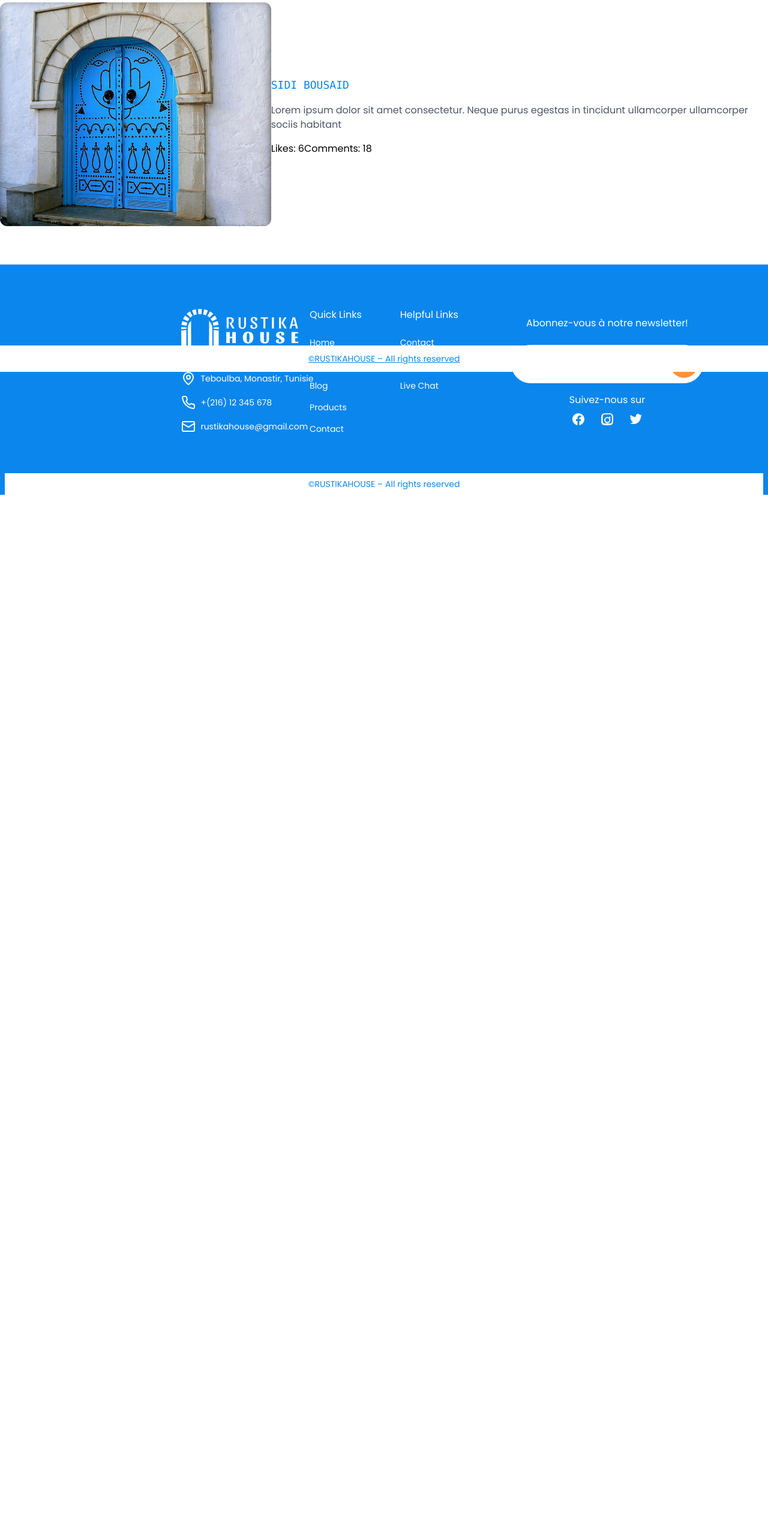
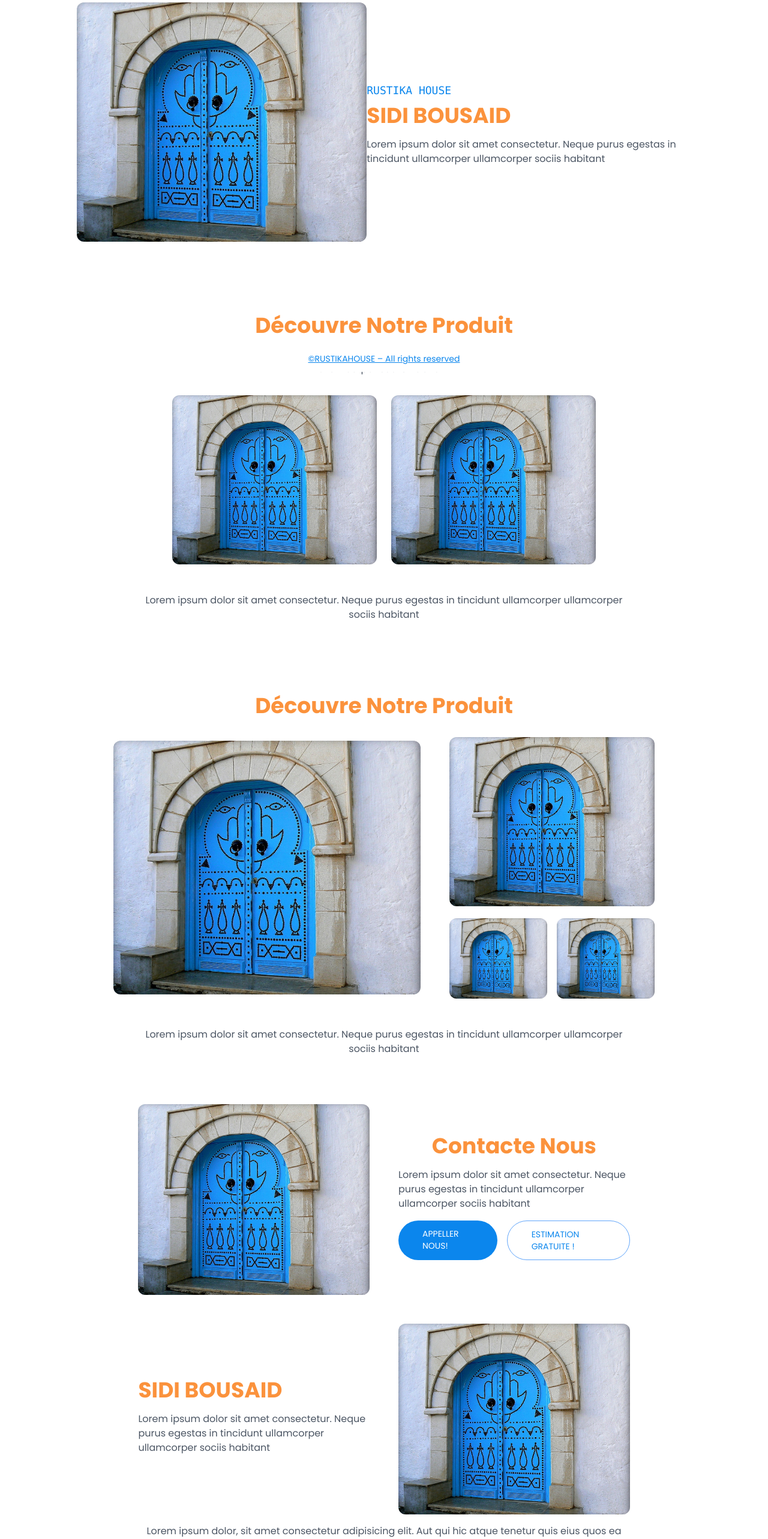
Before and after one commit to Hakimsabkhi/blog-website-Rustic-door-nextjs14approuter, a Next.js app: page /product/1 in a window 1280 px wide. Shown: the part 180-2746 px from the top of the page at 60% size. Before the commit the page ends 1005 px from the top, so only its background shows below. Built offline with nearby package versions, Linux system fonts and the light colour scheme.

Commit message:
NV Update

```diff
--- a/public/data.ts
+++ b/public/data.ts
@@ -199,6 +199,39 @@ export const posts = [
     },
 
   ];
+ {/* Decouvre More In Product Deatils Page*/}
+export const DecouvreMore =[
+  {
+    id: 1,
+    category: 'SIDI BOUSAID',
+    imgSrc: Product1,
+    title: 'SIDI BOUSAID',
+    description: 'Lorem ipsum dolor sit amet consectetur. Neque purus egestas in tincidunt ullamcorper ullamcorper sociis habitant',
+    likes: 6,
+    comments: 18,
+},
+{
+    id: 2,
+    category: 'RADIAS',
+    imgSrc: Product2,
+    title: 'RADIAS',
+    description: 'Lorem ipsum dolor sit amet consectetur. Neque purus egestas in tincidunt ullamcorper ullamcorper sociis habitant',
+    likes: 6,
+    comments: 18,
+
+},
+{
+    id: 3,
+    category: 'TUNIS',
+    imgSrc: Product3,
+    title: 'TUNIS',
+    description: 'Lorem ipsum dolor sit amet consectetur. Neque purus egestas in tincidunt ullamcorper ullamcorper sociis habitant',
+    likes: 6,
+    comments: 18,
+
+
+},
+];
 
   {/*All Peoduct IN Product Page*/}
   export interface Product {
@@ -215,7 +248,6 @@ export const posts = [
     {
         id: 1,
         category: 'SIDI BOUSAID',
-
         imgSrc: Product1,
         title: 'SIDI BOUSAID',
         description: 'Lorem ipsum dolor sit amet consectetur. Neque purus egestas in tincidunt ullamcorper ullamcorper sociis habitant',
@@ -225,7 +257,6 @@ export const posts = [
     {
         id: 2,
         category: 'RADIAS',
-
         imgSrc: Product2,
         title: 'RADIAS',
         description: 'Lorem ipsum dolor sit amet consectetur. Neque purus egestas in tincidunt ullamcorper ullamcorper sociis habitant',
@@ -236,9 +267,7 @@ export const posts = [
     {
         id: 3,
         category: 'TUNIS',
-
         imgSrc: Product3,
-
         title: 'TUNIS',
         description: 'Lorem ipsum dolor sit amet consectetur. Neque purus egestas in tincidunt ullamcorper ullamcorper sociis habitant',
         likes: 6,
--- a/src/app/product/[id]/page.tsx
+++ b/src/app/product/[id]/page.tsx
@@ -1,13 +1,18 @@
 "use client";
 
 import React from 'react';
-import { useRouter } from 'next/navigation'; // Use 'next/navigation' for App Router
+import { useParams } from 'next/navigation';
 import { products } from 'public/data'; // Adjust path as needed
-import ProductDetails from '../../One_Product/page'; // Adjust path as needed
-import { Product } from 'public/data'; // Import Product type
+import FirstBlock from '@/app/product_details/components/FirstBlock';
+import SecondBlock from '@/app/product_details/components/SecondBlock';
+import ThredBlock from '@/app/product_details/components/ThredBlock';
+import ContactBlock from '@/app/product_details/components/ContactBlock';
+import BlockFive from '@/app/product_details/components/BlockFive'; // Adjust path as needed
+import DecouvreMore from '@/app/product_details/components/DecouvreMore';
 
-const ProductPage: React.FC<{ params: { id: string } }> = ({ params }) => {
-    const { id } = params;
+const ProductPage: React.FC = () => {
+  const params = useParams();
+  const { id } = params as { id: string }; // Type assertion to ensure id is a string
 
   // Ensure id is defined and is a number
   const productId = id ? parseInt(id, 10) : NaN;
@@ -21,7 +26,12 @@ const ProductPage: React.FC<{ params: { id: string } }> = ({ params }) => {
 
   return (
     <div>
-        <ProductDetails product={product} />
+      <FirstBlock products={[product]} />
+      <SecondBlock products={[product]} />
+      <ThredBlock products={[product]} />
+      <ContactBlock products={[product]} />
+      <BlockFive products={[product]} />
+      <DecouvreMore/>
     </div>
   );
 };
--- a/src/app/product_details/components/BlockFive.tsx
+++ b/src/app/product_details/components/BlockFive.tsx
@@ -1,33 +1,31 @@
-import React from 'react'
+"use client";
+
+import React from 'react';
 import Image from 'next/image';
-import { ProductDetail1 } from 'public/img/image';
+import { Product } from 'public/data'; // Import the Product type
 
-function BlockFive() {
+interface BlockFiveProps {
+  products: Product[]; // Array of products passed as props
+}
+
+const BlockFive: React.FC<BlockFiveProps> = ({ products }) => {
   return (
     <section className='centred py-8 flex flex-col items-center justify-center'>
-      {/* BlockFive */}
-      <div className='flex flex-col md:flex-row centred gap-12 items-center w-full'>
+      {products.map((product) => (
+        <div key={product.id} className='flex flex-col md:flex-row centred gap-12 items-center w-full'>
           {/* Text Content Section */}
           <div className="flex flex-col gap-4 text-center md:text-left w-full md:w-1/2">
-
             <h2 className="font-bold text-xl sm:text-xl md:text-4xl lg:text-4xl xl:text-4xl -mt-2 text-orange-400">
-
-            SIDI BOUSAID DOOR
+              {product.title} {/* Use product title */}
             </h2>
             <p className="text-gray-600">
-            Lorem ipsum dolor, sit amet consectetur adipisicing elit. Aut qui hic atque tenetur
-            quis eius quos ea neque sunt, accusantium soluta minus veniam tempora deserunt?
-            Molestiae eius quidem quam repellat.
-            Lorem ipsum dolor, sit amet consectetur adipisicing elit. Aut qui hic atque tenetur
-            quis eius quos ea neque sunt, accusantium soluta minus veniam tempora deserunt?
-            Molestiae eius quidem quam repellat.
+              {product.description} {/* Use product description */}
             </p>
           </div>
-
           <div className="flex justify-center items-center w-full md:w-1/2">
             <Image
-            alt="ProductDetail3"
-            src={ProductDetail1} // Change this to your third image
+              alt={product.title} // Use product title for alt text
+              src={product.imgSrc}
               className="w-full rounded-xl"
               layout='responsive'
               width={400}
@@ -35,8 +33,8 @@ function BlockFive() {
             />
           </div>
         </div>
-
-      <p className="text-gray-600 centred mt-4">
+      ))}
+      <p className="text-gray-600 centred mt-4 text-center">
         Lorem ipsum dolor, sit amet consectetur adipisicing elit. Aut qui hic atque tenetur
         quis eius quos ea neque sunt, accusantium soluta minus veniam tempora deserunt?
         Molestiae eius quidem quam repellat.
@@ -45,7 +43,7 @@ function BlockFive() {
         Molestiae eius quidem quam repellat.
       </p>
     </section>
-  )
+  );
 }
 
 export default BlockFive;
--- a/src/app/product_details/components/ContactBlock.tsx
+++ b/src/app/product_details/components/ContactBlock.tsx
@@ -1,18 +1,22 @@
+"use client";
+
 import React from 'react';
 import Image from 'next/image';
-import { ProductDetail1 } from 'public/img/image';
+import { Product } from 'public/data'; // Import the Product type
 
-function ContactBlock() {
+interface ContactBlockProps {
+  products: Product[]; // Array of products passed as props
+}
+
+const ContactBlock: React.FC<ContactBlockProps> = ({ products }) => {
   return (
-
     <section className='centred py-4 flex flex-col items-center justify-center'>
-
-      {/* Contact Block */}
-      <div className='flex flex-col md:flex-row centred gap-12 items-center w-full'>
+      {products.map((product) => (
+        <div key={product.id} className='flex flex-col md:flex-row centred gap-12 items-center w-full'>
           <div className="flex justify-center items-center w-full md:w-1/2">
             <Image
-            alt="ProductDetail3"
-            src={ProductDetail1} // Change this to your third image
+              alt={product.title} // Use product title for alt text
+              src={product.imgSrc}
               className="w-full rounded-xl"
               layout='responsive'
               width={400}
@@ -22,28 +26,21 @@ function ContactBlock() {
 
           {/* Text Content Section */}
           <div className="flex flex-col gap-4 text-center md:text-left w-full md:w-1/2">
-
-          <h2 className="font-bold text-xl sm:text-xl md:text-4xl lg:text-4xl xl:text-4xl -mt-2 text-orange-400">
-
-            CONTACTE NOUS !
+            <h2 className="font-bold text-xl sm:text-xl md:text-4xl lg:text-4xl xl:text-4xl -mt-2 text-orange-400 text-center">
+               Contacte Nous
             </h2>
-          <p className="text-gray-600">
-            Lorem ipsum dolor, sit amet consectetur adipisicing elit. Aut qui hic atque tenetur
-            quis eius quos ea neque sunt, accusantium soluta minus veniam tempora deserunt?
-            Molestiae eius quidem quam repellat.
+            <p className="text-gray-600 text-left">
+              {product.description} {/* Use product description */}
             </p>
             <div className="flex gap-4 justify-center">
               <a
                 href="#"
-
-              className=" rounded-full bg-primary px-12 sm:px-10 py-3 text-sm font-medium text-white transition hover:bg-blue-400 focus:outline-none"
-
+                className="rounded-full bg-primary px-12 sm:px-10 py-3 text-sm font-medium text-white transition hover:bg-blue-400 focus:outline-none"
               >
                 APPELLER NOUS!
               </a>
               <a
                 href="#"
-
                 className="rounded-full bg-white px-10 py-3 text-sm font-medium text-primary transition hover:bg-blue-100 focus:outline-none border border-blue-400"
               >
                 ESTIMATION GRATUITE !
@@ -51,6 +48,7 @@ function ContactBlock() {
             </div>
           </div>
         </div>
+      ))}
     </section>
   );
 }
--- a/src/app/product_details/components/FirstBlock.tsx
+++ b/src/app/product_details/components/FirstBlock.tsx
@@ -1,16 +1,20 @@
-import React from 'react'
+import React from 'react';
 import Image from 'next/image';
-import { ProductDetail1, } from 'public/img/image';
+import { Product } from 'public/data'; // Import the Product type
 
-function FirstBlock() {
+interface FirstBlockProps {
+  products: Product[]; // Array of products passed as props
+}
+
+const FirstBlock: React.FC<FirstBlockProps> = ({ products }) => {
   return (
-
-    <section className='centred py-8 flex flex-col items-center justify-center'> {/* First Block */}
-      <div className='flex flex-col md:flex-row items-center justify-center'>
+    <section className='centred py-8 flex flex-col items-center justify-center'>
+      {products.map((product) => (
+        <div key={product.id} className='flex flex-col md:flex-row items-center justify-center mb-8'>
           <div className="flex justify-center items-center centred">
             <Image
-            alt="ProductDetail1"
-            src={ProductDetail1}
+              alt={product.title} // Use product title for alt text
+              src={product.imgSrc}
               className="max-w-[500px] rounded-xl"
               layout='responsive'
               width={500}
@@ -18,20 +22,18 @@ function FirstBlock() {
             />
           </div>
           <div className="flex flex-col gap-4 text-center md:text-left">
-
-          <h1 className="font-mono text-lg text-primary mt-2">BIENVENUE SUR RUSTIKA HOUSE</h1>
+            <h1 className="font-mono text-lg text-primary mt-2">RUSTIKA HOUSE</h1>
             <h2 className="font-bold text-2xl sm:text-2xl md:text-4xl lg:text-4xl xl:text-4xl -mt-2 text-orange-400">
-
-            SIDI BOU SAID DOOR
+              {product.title} {/* Adjust as needed */}
             </h2>
             <p className="text-gray-600">
-            Lorem ipsum dolor, sit amet consectetur adipisicing elit. Aut qui hic atque tenetur
-            quis eius quos ea neque sunt, accusantium soluta minus veniam tempora deserunt?
-            Molestiae eius quidem quam repellat.
+              {product.description} {/* Adjust as needed */}
             </p>
           </div>
-      </div></section>
-  )
-}
+        </div>
+      ))}
+    </section>
+  );
+};
 
-export default FirstBlock
+export default FirstBlock;
--- a/src/app/product_details/components/SecondBlock.tsx
+++ b/src/app/product_details/components/SecondBlock.tsx
@@ -1,32 +1,32 @@
+"use client";
+
 import React from 'react';
 import Image from 'next/image';
-import { ProductDetail1 } from 'public/img/image';
+import { Product } from 'public/data'; // Import the Product type
 
-function SecondBlock() {
+interface SecondBlockProps {
+  products: Product[]; // Array of products passed as props
+}
+
+const SecondBlock: React.FC<SecondBlockProps> = ({ products }) => {
   return (
     <section className='centred py-8 flex flex-col items-center justify-center'>
-      {/* Second Block */}
-      <div className='flex flex-col items-center justify-center gap-8 py-8 w-full'>
+      {products.map((product) => (
+        <div key={product.id} className='flex flex-col items-center justify-center gap-8 py-8 w-full'>
           <div className="flex flex-col gap-4 text-center">
-
             <h2 className="font-bold text-xl sm:text-xl md:text-4xl lg:text-4xl xl:text-4xl -mt-2 text-orange-400">
-
-            DECOUVRE NOTRE PRODUIT
+            Découvre Notre Produit
             </h2>
             <p className="text-gray-600 centred">
-            Second block content goes here. Lorem ipsum dolor sit amet, consectetur adipiscing elit.
-            Second block content goes here. Lorem ipsum dolor sit amet, consectetur adipiscing elit.
-            Second block content goes here. Lorem ipsum dolor sit amet, consectetur adipiscing elit.
-            Second block content goes here. Lorem ipsum dolor sit amet, consectetur adipiscing elit.
+              {product.description} {/* Use product description */}
             </p>
           </div>
 
           <div className='flex flex-row md:flex-row items-center justify-center gap-6 w-full'>
-
             <div className="flex justify-center items-center  w-full md:w-1/3">
               <Image
-              alt="ProductDetail2"
-              src={ProductDetail1} // Change this to your second image
+                alt={product.title} // Use product title for alt text
+                src={product.imgSrc}
                 className="w-full rounded-xl"
                 layout='responsive'
                 width={500}
@@ -35,8 +35,8 @@ function SecondBlock() {
             </div>
             <div className="flex justify-center items-center  w-full md:w-1/3">
               <Image
-              alt="ProductDetail3"
-              src={ProductDetail1} // Change this to your third image
+                alt={product.title} // Use product title for alt text
+                src={product.imgSrc}
                 className="w-full rounded-xl"
                 layout='responsive'
                 width={500}
@@ -45,13 +45,11 @@ function SecondBlock() {
             </div>
           </div>
 
-        <p className="text-gray-600 centred mt-4">
-          Second block content goes here. Lorem ipsum dolor sit amet, consectetur adipiscing elit.
-          Second block content goes here. Lorem ipsum dolor sit amet, consectetur adipiscing elit.
-          Second block content goes here. Lorem ipsum dolor sit amet, consectetur adipiscing elit.
-          Second block content goes here. Lorem ipsum dolor sit amet, consectetur adipiscing elit.
+          <p className="text-gray-600 centred mt-4 text-center">
+            {product.description} {/* Use product description */}
           </p>
         </div>
+      ))}
     </section>
   );
 }
--- a/src/app/product_details/components/ThredBlock.tsx
+++ b/src/app/product_details/components/ThredBlock.tsx
@@ -1,28 +1,30 @@
+"use client";
+
 import React from 'react';
 import Image from 'next/image';
-import { ProductDetail1 } from 'public/img/image';
+import { Product } from 'public/data'; // Import the Product type
 
-function ThredBlock() {
+interface ThredBlockProps {
+  products: Product[]; // Array of products passed as props
+}
+
+const ThredBlock: React.FC<ThredBlockProps> = ({ products }) => {
   return (
     <section className='centred py-8 flex flex-col items-center justify-center'>
-      {/* ThredBlock */}
-      <div className='flex flex-col items-center justify-center gap-8 py-8 w-full'>
+      {products.map((product) => (
+        <div key={product.id} className='flex flex-col items-center justify-center gap-8 py-8 w-full'>
           <div className="flex flex-col gap-4 text-center">
-
             <h2 className="font-bold text-xl sm:text-xl md:text-4xl lg:text-4xl xl:text-4xl -mt-2 text-orange-400">
-
-            DECOUVRE NOTRE PRODUIT
+            Découvre Notre Produit
             </h2>
           </div>
-
-        {/* Image Block */}
 
           <div className='flex flex-col md:flex-row items-center justify-center gap-12 w-full'>
             {/* Image 1 - Hidden on Mobile */}
             <div className="hidden md:flex justify-center items-center w-full md:w-1/2">
               <Image
-      alt="ProductDetail1"
-      src={ProductDetail1}
+                alt={product.title} // Use product title for alt text
+                src={product.imgSrc}
                 className="w-full rounded-xl"
                 layout='responsive'
                 width={400} // Minimized width for desktop
@@ -33,8 +35,8 @@ function ThredBlock() {
             <div className='flex flex-col gap-5 w-full md:w-1/3'>
               <div className="flex justify-center items-center w-full">
                 <Image
-        alt="ProductDetail2"
-        src={ProductDetail1}
+                  alt={product.title} // Use product title for alt text
+                  src={product.imgSrc}
                   className="w-full rounded-xl"
                   layout='responsive'
                   width={400} // Minimized width for desktop
@@ -45,8 +47,8 @@ function ThredBlock() {
               <div className='flex flex-row md:flex-row items-center justify-center gap-4'>
                 <div className="flex justify-center items-center w-full md:w-1/2">
                   <Image
-          alt="ProductDetail3"
-          src={ProductDetail1}
+                    alt={product.title} // Use product title for alt text
+                    src={product.imgSrc}
                     className="w-full rounded-xl"
                     layout='responsive'
                     width={300} // Minimized width for desktop
@@ -55,8 +57,8 @@ function ThredBlock() {
                 </div>
                 <div className="flex justify-center items-center w-full md:w-1/2">
                   <Image
-          alt="ProductDetail4"
-          src={ProductDetail1}
+                    alt={product.title} // Use product title for alt text
+                    src={product.imgSrc}
                     className="w-full rounded-xl"
                     layout='responsive'
                     width={300} // Minimized width for desktop
@@ -67,13 +69,11 @@ function ThredBlock() {
             </div>
           </div>
 
-        <p className="text-gray-600 centred mt-4">
-          Thred block content goes here. Lorem ipsum dolor sit amet, consectetur adipiscing elit.
-          Thred block content goes here. Lorem ipsum dolor sit amet, consectetur adipiscing elit.
-          Thred block content goes here. Lorem ipsum dolor sit amet, consectetur adipiscing elit.
-          Thred block content goes here. Lorem ipsum dolor sit amet, consectetur adipiscing elit.
+          <p className="text-gray-600 centred mt-4 text-center">
+            {product.description} {/* Use product description */}
           </p>
         </div>
+      ))}
     </section>
   );
 }
```
Also changed, not shown: src/app/product_details/components/DecouvreMore.tsx (+17 -15 lines), src/app/product_details/page.tsx (deleted, +0 -22 lines). Lines whose indentation alone changed are shown as unchanged.
